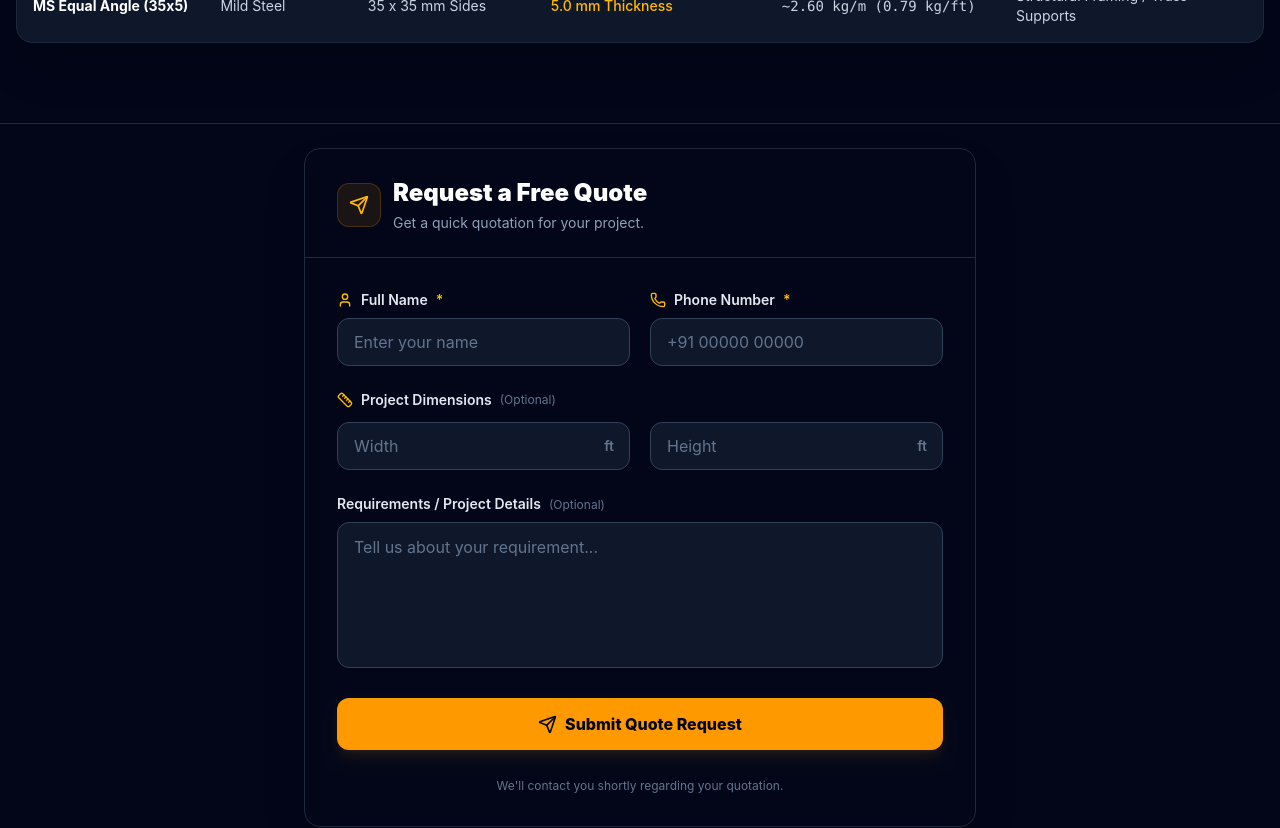
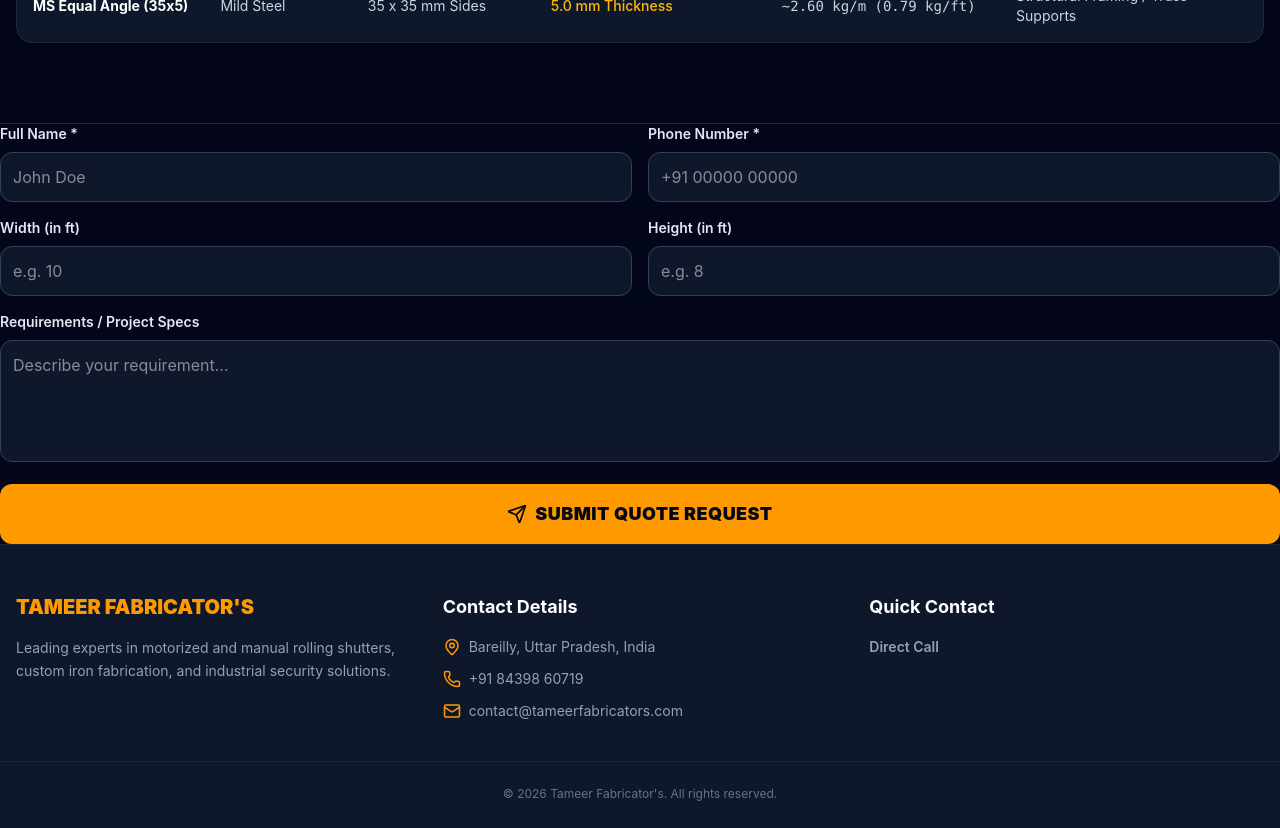
Before and after one commit to Samad015/Tameer-Fabricator, a React (Vite) app in the folder frontend/: page / in a window 1280 px wide. Shown: the part 4060-4888 px from the top of the page. Built offline with nearby package versions, Linux system fonts and the light colour scheme.

Commit message:
Configure backend CORS and update frontend fetch URL for Render

```diff
--- a/frontend/src/components/ContactForm.jsx
+++ b/frontend/src/components/ContactForm.jsx
@@ -1,37 +1,23 @@
-import React, { useState } from "react";
-import {
-  Send,
-  CheckCircle2,
-  AlertCircle,
-  Loader2,
-  Phone,
-  User,
-  Ruler,
-} from "lucide-react";
+import React, { useState } from 'react';
+import { Send, CheckCircle2, AlertCircle, Loader2 } from 'lucide-react';
 
 export default function ContactForm() {
   const [formData, setFormData] = useState({
-    name: "",
-    phone: "",
-    width: "",
-    height: "",
-    message: "",
+    name: '',
+    phone: '',
+    width: '',
+    height: '',
+    message: '',
   });
 
-  const [status, setStatus] = useState({
-    type: null,
-    message: "",
-  });
-
+  const [status, setStatus] = useState({ type: null, message: '' });
   const [loading, setLoading] = useState(false);
 
   const handleChange = (e) => {
-    const { name, value } = e.target;
-
-    setFormData((prevData) => ({
-      ...prevData,
-      [name]: value,
-    }));
+    setFormData({
+      ...formData,
+      [e.target.name]: e.target.value,
+    });
   };
 
   const handleSubmit = async (e) => {
@@ -39,73 +25,44 @@
 
     if (!formData.name.trim() || !formData.phone.trim()) {
       setStatus({
-        type: "error",
-        message: "Please fill in all required fields (*)",
+        type: 'error',
+        message: 'Name and Phone number are required fields.',
       });
       return;
     }
 
     setLoading(true);
-
-    setStatus({
-      type: null,
-      message: "",
-    });
+    setStatus({ type: null, message: '' });
 
     try {
-    const response = await fetch("https://tameer-fabricator-backend.onrender.com/api/contact", {
-    method: "POST",
+      // Localhost Backend Endpoint
+     // Line 39 ko isse replace karo:
+const response = await fetch('http://127.0.0.1:5001/api/contact', {
+  method: 'POST',
   headers: {
-      "Content-Type": "application/json",
+    'Content-Type': 'application/json',
   },
   body: JSON.stringify(formData),
-  }
-);
-      const text = await response.text();
+});
+      const data = await response.json();
 
-      let data = {};
-
-      try {
-        if (text) {
-          data = JSON.parse(text);
-        }
-      } catch (jsonError) {
-        console.error("Invalid JSON response:", text);
-      }
-
-      if (!response.ok) {
-        throw new Error(
-          data.message || `Request failed with status ${response.status}`,
-        );
-      }
-
-      if (data.success) {
+      if (response.ok && data.success) {
         setStatus({
-          type: "success",
-          message: data.message || "Quote request submitted successfully!",
+          type: 'success',
+          message: data.message,
         });
-
-        setFormData({
-          name: "",
-          phone: "",
-          width: "",
-          height: "",
-          message: "",
-        });
+        setFormData({ name: '', phone: '', width: '', height: '', message: '' });
       } else {
         setStatus({
-          type: "error",
-          message: data.message || "Failed to send request. Please try again.",
+          type: 'error',
+          message: data.message || 'Failed to submit quote request.',
         });
       }
     } catch (error) {
-      console.error("Submission Error:", error);
-
+      console.error('Submission Error:', error);
       setStatus({
-        type: "error",
-        message:
-          error.message ||
-          "Server error! Please check if backend server is running.",
+        type: 'error',
+        message: 'Server error! Make sure local backend server is running.',
       });
     } finally {
       setLoading(false);
@@ -113,84 +70,40 @@
   };
 
   return (
-    <div className="w-full px-4 sm:px-6 lg:px-8 py-6">
-      <div className="w-full max-w-2xl mx-auto">
-        {/* Form Card */}
-        <div className="bg-slate-950 border border-slate-800 rounded-2xl shadow-2xl overflow-hidden">
-
-          {/* Header */}
-          <div className="px-5 sm:px-8 pt-7 pb-6 border-b border-slate-800">
-            <div className="flex items-center gap-3">
-              <div className="w-11 h-11 rounded-xl bg-amber-500/10 border border-amber-500/20 flex items-center justify-center">
-                <Send size={20} className="text-amber-400" />
-              </div>
-
-              <div>
-                <h2 className="text-xl sm:text-2xl font-black text-white">
-                  Request a Free Quote
-                </h2>
-
-                <p className="text-sm text-slate-400 mt-1">
-                  Get a quick quotation for your project.
-                </p>
-              </div>
-            </div>
-          </div>
-
-          {/* Form */}
-          <form
-            onSubmit={handleSubmit}
-            className="p-5 sm:p-8 space-y-6"
-          >
-            {/* Status */}
+    <form onSubmit={handleSubmit} className="space-y-4">
       {status.message && (
         <div
-                className={`p-4 rounded-xl flex items-start gap-3 text-sm font-medium ${
-                  status.type === "success"
-                    ? "bg-emerald-500/10 border border-emerald-500/30 text-emerald-400"
-                    : "bg-rose-500/10 border border-rose-500/30 text-rose-400"
+          className={`p-4 rounded-xl flex items-center gap-3 text-sm font-semibold ${
+            status.type === 'success'
+              ? 'bg-emerald-500/10 border border-emerald-500/30 text-emerald-400'
+              : 'bg-rose-500/10 border border-rose-500/30 text-rose-400'
           }`}
         >
-                {status.type === "success" ? (
-                  <CheckCircle2 size={20} className="shrink-0" />
-                ) : (
-                  <AlertCircle size={20} className="shrink-0" />
-                )}
-
+          {status.type === 'success' ? <CheckCircle2 size={20} /> : <AlertCircle size={20} />}
           <span>{status.message}</span>
         </div>
       )}
 
-            {/* Name + Phone */}
-            <div className="grid grid-cols-1 md:grid-cols-2 gap-5">
-
-              {/* Name */}
+      <div className="grid grid-cols-1 sm:grid-cols-2 gap-4">
         <div>
-                <label className="flex items-center gap-2 text-sm font-semibold text-slate-200 mb-2">
-                  <User size={16} className="text-amber-400" />
-                  Full Name
-                  <span className="text-amber-400">*</span>
+          <label className="block text-sm font-semibold mb-2 text-slate-200">
+            Full Name *
           </label>
-
           <input
             type="text"
             name="name"
             required
             value={formData.name}
             onChange={handleChange}
-                  placeholder="Enter your name"
-                  className="w-full h-12 px-4 rounded-xl bg-slate-900 border border-slate-700 text-white placeholder:text-slate-500 outline-none transition focus:border-amber-500 focus:ring-2 focus:ring-amber-500/10"
+            placeholder="John Doe"
+            className="w-full bg-slate-900 border border-slate-700 rounded-xl p-3 text-white focus:outline-none focus:border-amber-500 transition"
           />
         </div>
 
-              {/* Phone */}
         <div>
-                <label className="flex items-center gap-2 text-sm font-semibold text-slate-200 mb-2">
-                  <Phone size={16} className="text-amber-400" />
-                  Phone Number
-                  <span className="text-amber-400">*</span>
+          <label className="block text-sm font-semibold mb-2 text-slate-200">
+            Phone Number *
           </label>
-
           <input
             type="tel"
             name="phone"
@@ -198,106 +111,70 @@
             value={formData.phone}
             onChange={handleChange}
             placeholder="+91 00000 00000"
-                  className="w-full h-12 px-4 rounded-xl bg-slate-900 border border-slate-700 text-white placeholder:text-slate-500 outline-none transition focus:border-amber-500 focus:ring-2 focus:ring-amber-500/10"
+            className="w-full bg-slate-900 border border-slate-700 rounded-xl p-3 text-white focus:outline-none focus:border-amber-500 transition"
           />
         </div>
       </div>
 
-            {/* Dimensions */}
+      <div className="grid grid-cols-1 sm:grid-cols-2 gap-4">
         <div>
-              <label className="flex items-center gap-2 text-sm font-semibold text-slate-200 mb-3">
-                <Ruler size={16} className="text-amber-400" />
-                Project Dimensions
-                <span className="text-xs font-normal text-slate-500">
-                  (Optional)
-                </span>
+          <label className="block text-sm font-semibold mb-2 text-slate-200">
+            Width (in ft)
           </label>
-
-              <div className="grid grid-cols-1 md:grid-cols-2 gap-5">
-
-                {/* Width */}
-                <div className="relative">
           <input
             type="number"
             name="width"
-                    min="0"
             value={formData.width}
             onChange={handleChange}
-                    placeholder="Width"
-                    className="w-full h-12 px-4 pr-12 rounded-xl bg-slate-900 border border-slate-700 text-white placeholder:text-slate-500 outline-none transition focus:border-amber-500 focus:ring-2 focus:ring-amber-500/10"
+            placeholder="e.g. 10"
+            className="w-full bg-slate-900 border border-slate-700 rounded-xl p-3 text-white focus:outline-none focus:border-amber-500 transition"
           />
-
-                  <span className="absolute right-4 top-1/2 -translate-y-1/2 text-sm font-semibold text-slate-500">
-                    ft
-                  </span>
         </div>
 
-                {/* Height */}
-                <div className="relative">
+        <div>
+          <label className="block text-sm font-semibold mb-2 text-slate-200">
+            Height (in ft)
+          </label>
           <input
             type="number"
             name="height"
-                    min="0"
             value={formData.height}
             onChange={handleChange}
-                    placeholder="Height"
-                    className="w-full h-12 px-4 pr-12 rounded-xl bg-slate-900 border border-slate-700 text-white placeholder:text-slate-500 outline-none transition focus:border-amber-500 focus:ring-2 focus:ring-amber-500/10"
+            placeholder="e.g. 8"
+            className="w-full bg-slate-900 border border-slate-700 rounded-xl p-3 text-white focus:outline-none focus:border-amber-500 transition"
           />
-
-                  <span className="absolute right-4 top-1/2 -translate-y-1/2 text-sm font-semibold text-slate-500">
-                    ft
-                  </span>
-                </div>
         </div>
       </div>
 
-            {/* Message */}
       <div>
-              <label className="block text-sm font-semibold text-slate-200 mb-2">
-                Requirements / Project Details
-                <span className="text-xs font-normal text-slate-500 ml-2">
-                  (Optional)
-                </span>
+        <label className="block text-sm font-semibold mb-2 text-slate-200">
+          Requirements / Project Specs
         </label>
-
         <textarea
           name="message"
-                rows="5"
+          rows="4"
           value={formData.message}
           onChange={handleChange}
-                placeholder="Tell us about your requirement..."
-                className="w-full px-4 py-3 rounded-xl bg-slate-900 border border-slate-700 text-white placeholder:text-slate-500 outline-none transition focus:border-amber-500 focus:ring-2 focus:ring-amber-500/10 resize-none"
-              />
+          placeholder="Describe your requirement..."
+          className="w-full bg-slate-900 border border-slate-700 rounded-xl p-3 text-white focus:outline-none focus:border-amber-500 transition resize-none"
+        ></textarea>
       </div>
 
-            {/* Submit */}
       <button
         type="submit"
         disabled={loading}
-              className="w-full h-13 px-6 bg-amber-500 hover:bg-amber-400 text-slate-950 font-extrabold rounded-xl transition-all duration-200 flex items-center justify-center gap-2 shadow-lg shadow-amber-500/10 disabled:opacity-50 disabled:cursor-not-allowed"
+        className="w-full bg-amber-500 text-slate-950 font-black py-4 rounded-xl hover:bg-amber-400 transition text-lg flex items-center justify-center gap-2 uppercase tracking-wide cursor-pointer disabled:opacity-50 disabled:cursor-not-allowed"
       >
         {loading ? (
           <>
-                  <Loader2 size={20} className="animate-spin" />
-                  Sending Request...
+            <Loader2 size={20} className="animate-spin" /> Submitting...
           </>
         ) : (
           <>
-                  <Send size={19} />
-                  Submit Quote Request
+            <Send size={20} /> Submit Quote Request
           </>
         )}
       </button>
-
-            {/* Footer */}
-            <div className="pt-1 text-center">
-              <p className="text-xs text-slate-500">
-                We'll contact you shortly regarding your quotation.
-              </p>
-            </div>
     </form>
-        </div>
-      </div>
-    </div>
   );
 }
```
Also changed, not shown: 2 other files (tests, documents, lock files or other folders). Lines whose indentation alone changed are shown as unchanged.
